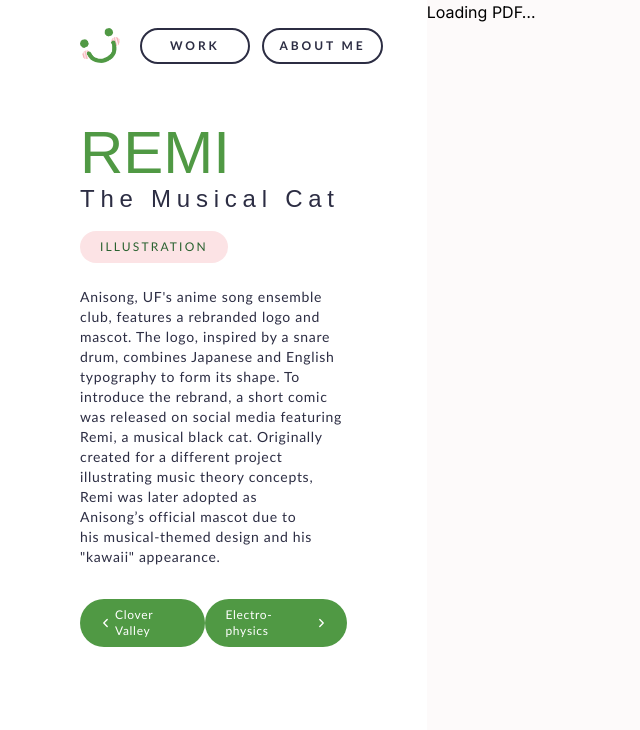
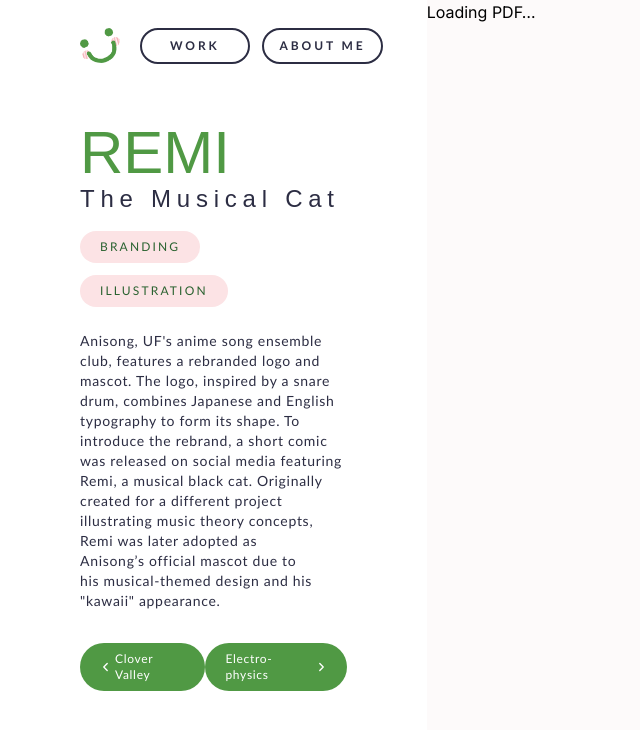
Before and after one commit to zozo-yasuda/izumi-portfolio, a Next.js app: page /remi in a window 1280 px wide. Shown: the top 730 px of the page, without its empty margins (0-640 px from the left). Built offline with nearby package versions, Linux system fonts and the light colour scheme; a web font is replaced by a local one.

Commit message:
Update globals.tsx

```diff
--- a/src/app/globals.tsx
+++ b/src/app/globals.tsx
@@ -85,7 +85,7 @@ export const MUSIC_THEORY_CAT = new Artwork(
   "Remi",
   "The Musical Cat",
   "/thumbnails/Remi.png",
-  [TAG.ILLUSTRATION],
+  [TAG.BRANDING, TAG.ILLUSTRATION],
   "/pdfs/Remi.pdf",
   (
     <p>
@@ -133,7 +133,7 @@ export const RAW_EDGE = new Artwork(
   "Raw Edge",
   "Mending Workshop",
   "/thumbnails/RawEdge.png",
-  [TAG.MOTION],
+  [TAG.BRANDING, TAG.PRINT],
   "/pdfs/RawEdge.pdf",
   (
     <p>
@@ -161,7 +161,7 @@ export const NAVIREADER = new Artwork(
   "NaviReader",
   "Reading Tool",
   "/thumbnails/NaviReader.png",
-  [TAG.MOTION],
+  [TAG.MOTION, TAG.INTERACTION],
   "/pdfs/NaviReader.pdf",
   (
     <p>
```
